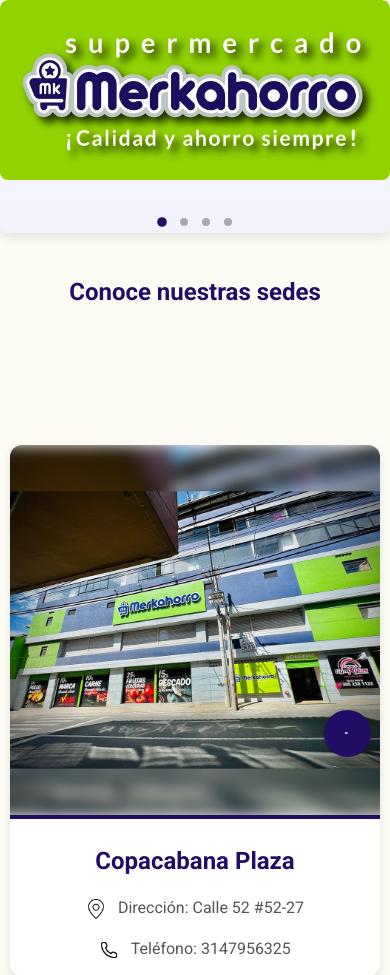
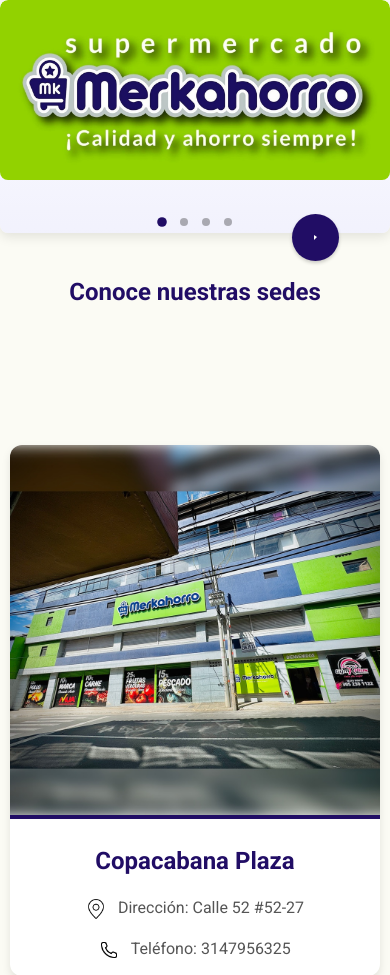
Before and after one commit to kevinpineda22/paginamk, a PHP site: page / in a window 390 px wide. Shown: the part 68-1043 px from the top of the page. Run offline with PHP 8.4, Linux system fonts and the light colour scheme.

Commit message:
mejoramos el diseño del boton de reproduccion

```diff
--- a/css/style.css
+++ b/css/style.css
@@ -708,18 +708,23 @@
     height: 12vw;
     min-width: 45px;
     min-height: 45px;
+    min-height: 45px;
+        display: flex;
+        position: relative;
+        top: -31rem;
+        left: -2rem
   }
 
   .play-icon {
-    border-left: 1.2vw solid white;
-    border-top: 0.5vw solid transparent;
-    border-bottom: 0.5vw solid transparent;
+    border-left: 1vw solid white;
+    border-top: 0.7vw solid transparent;
+    border-bottom: 1vw solid transparent;
   }
 
   .play-button.playing .play-icon {
-    height: 0.6vw;
-    width: 1vw;
-    border-right: 1vw solid white;
-    border-left: 1vw solid white;
+    height: 6vw;
+    width: 6vw;
+    border-right: 6solid white;
+    border-left: 6 solid white;
   }
 }
```
